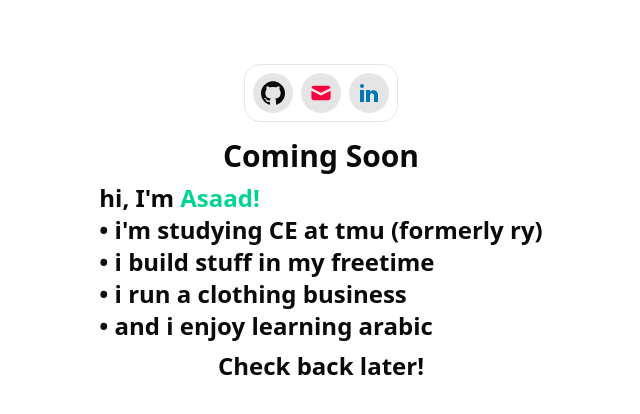
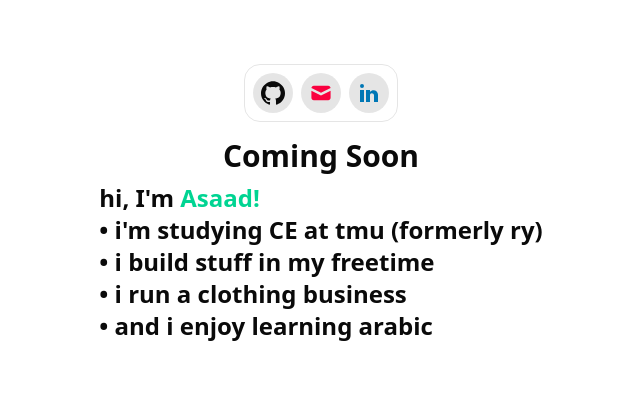
Before and after one commit to asaadbahmed/asaadbahmed.github.io, a React (Vite) app: page / in a window 1280 px wide. Shown: the top 414 px of the page, without its empty margins (319-959 px from the left). Built offline with nearby package versions, Linux system fonts and the light colour scheme.

Commit message:
removed come back soon txt

```diff
--- a/src/App.tsx
+++ b/src/App.tsx
@@ -16,9 +16,6 @@ function App() {
           <br />• i run a clothing business
           <br />• and i enjoy learning arabic
         </h3>
-        <h2 className="scroll-m-20 text-center text-2xl font-bold tracking-normal text-balance">
-          Check back later!
-        </h2>
       </div>
     </div>
   );
```
